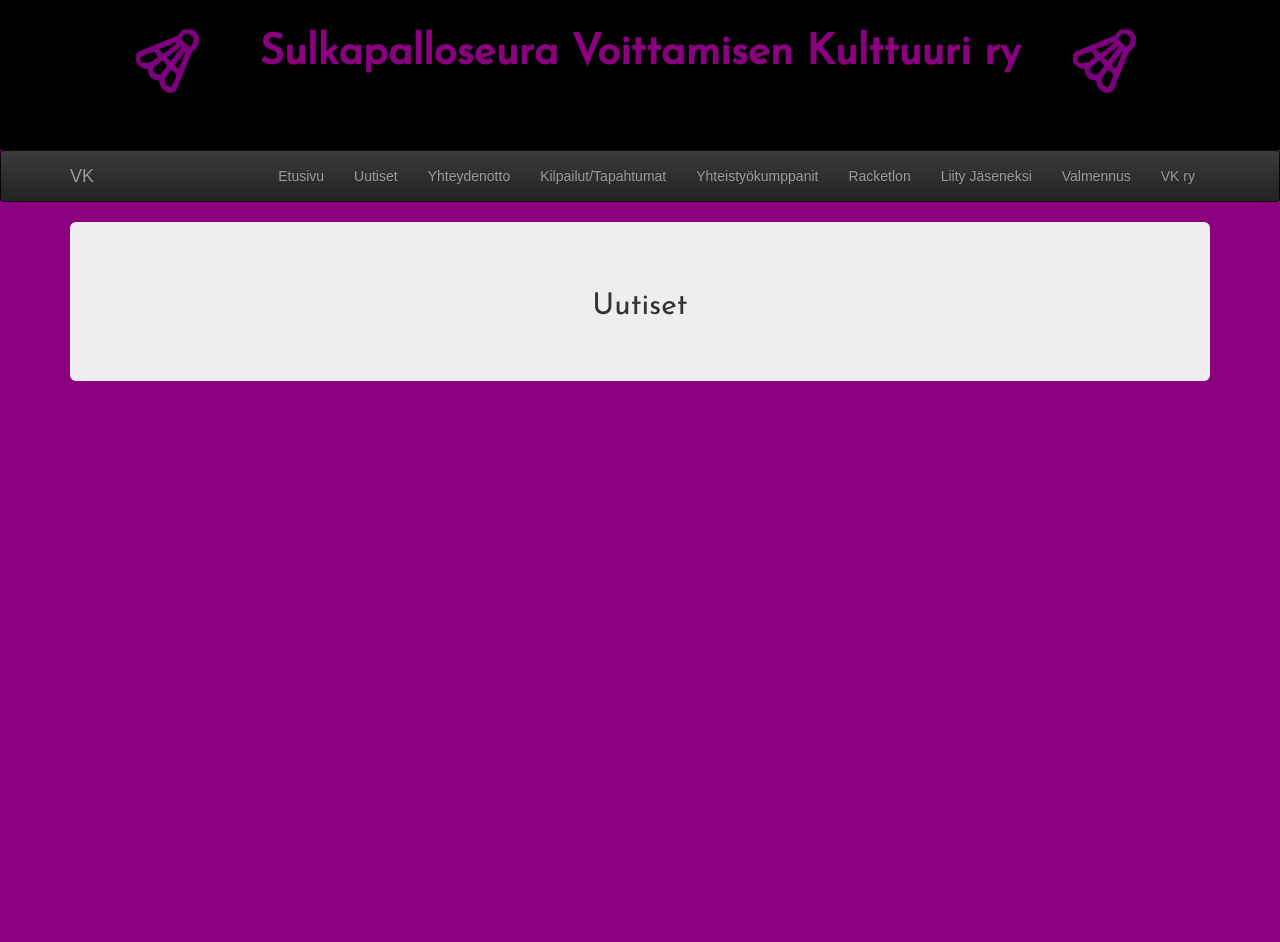
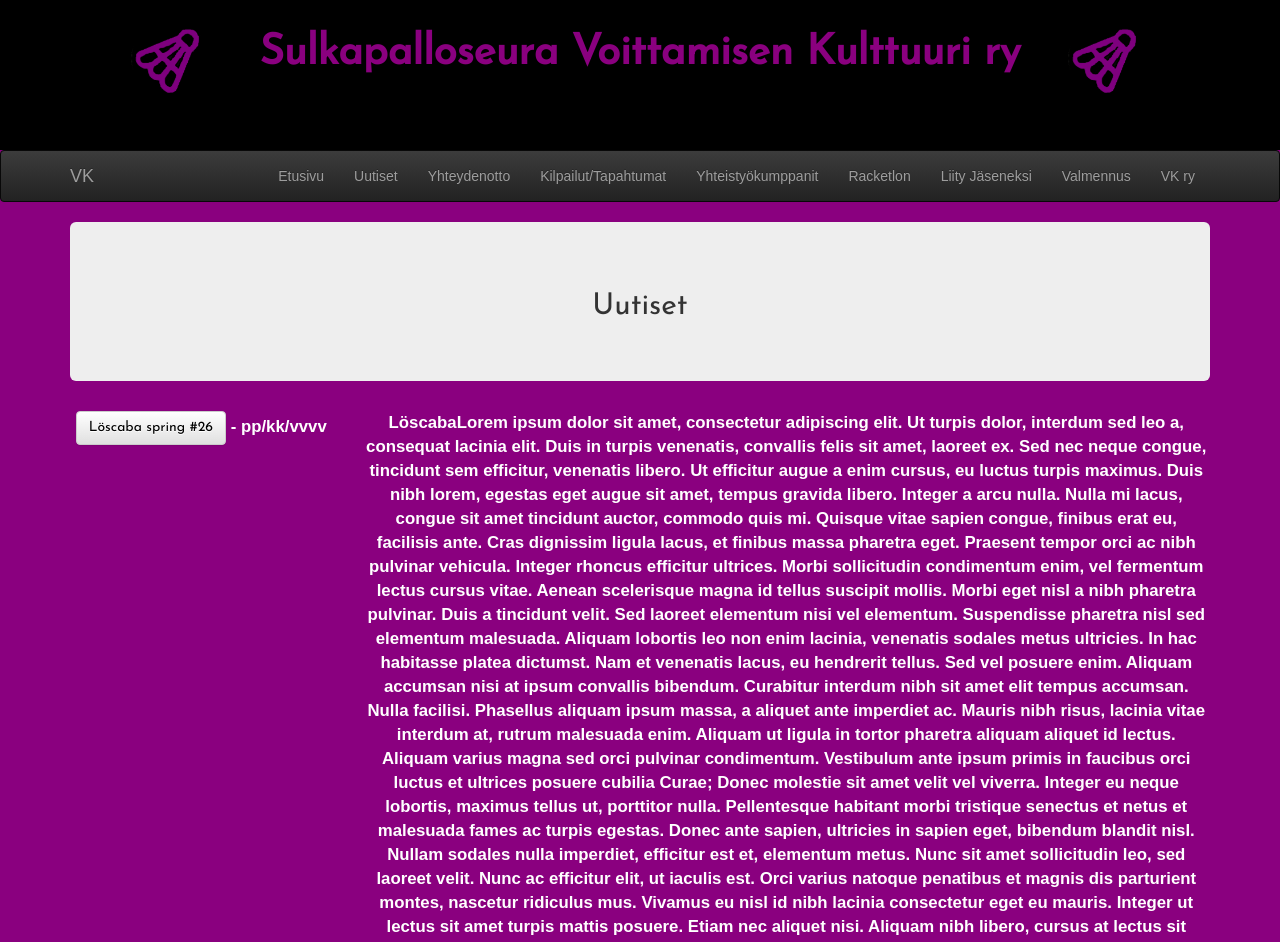
Before and after one commit to milleva/vk-enhanced-frontend, a React (Create React App) app: page /news in a window 1280 px wide. Shown: the top 942 px of the page. Before the commit the page ends 800 px from the top, so only its background shows below. Built offline with nearby package versions, Linux system fonts and the light colour scheme.

Commit message:
news and contact frontg

```diff
--- a/public/index.html
+++ b/public/index.html
@@ -9,7 +9,7 @@
       homescreen on Android. See https://developers.google.com/web/fundamentals/engage-and-retain/web-app-manifest/
     -->
     <link rel="manifest" href="%PUBLIC_URL%/manifest.json">
-    <link rel="shortcut icon" href="%PUBLIC_URL%/favicon.ico">
+    <link rel="shortcut icon" href="%PUBLIC_URL%/vk_logo_1.jpg">
 
     <!-- Latest compiled and minified CSS -->
     <link rel="stylesheet" href="https://maxcdn.bootstrapcdn.com/bootstrap/3.3.7/css/bootstrap.min.css" integrity="sha384-BVYiiSIFeK1dGmJRAkycuHAHRg32OmUcww7on3RYdg4Va+PmSTsz/K68vbdEjh4u" crossorigin="anonymous">
@@ -28,7 +28,7 @@
       work correctly both with client-side routing and a non-root public URL.
       Learn how to configure a non-root public URL by running `npm run build`.
     -->
-    <title>React App</title>
+    <title>Voittamisen Kulttuuri</title>
   </head>
   <body>
     <noscript>
--- a/src/components/Contact.js
+++ b/src/components/Contact.js
@@ -13,23 +13,33 @@ export default class Contact extends React.Component {
             <Grid>
                 <Jumbotron>
                     <h2 style={{fontFamily: 'Josefin Sans'}}>Yhteystiedot: </h2>
-                    <div style={{textAlign: 'left'}}>
+                </Jumbotron>
+                <Row>
+                    <Col sm={12} md={12}>
+                        <div style={styleSheet.main}>
                             <p><u>Sähköposti</u>: voittamisenkulttuuriry@outlook.com</p>
                             <p><u>Hallituksen puheenjohtaja</u>: Ilkka Lehtinen 0400 355 201</p>
                             <p><u>Varapuheenjohtaja</u>: Niilo Selin</p>
                             <p><u>Sihteeri</u>: Hannu Aro 050 3289319</p>
                             <p><u>Rahastonhoitaja</u>: Mari Lehtonen 050 5678 719</p>
                         </div>
-                    <br/>
+                    </Col>
+                </Row>
 
+                <Jumbotron>
                     <h2 style={{fontFamily: 'Josefin Sans'}}>Tai suora yhteydenotto: </h2>
+                </Jumbotron>
+                <Row>
+                    <Col sm={12} md={12}>
                         <form className="messageForm">
                             <p><input style={styleSheet.input} type="text" placeholder="nimi"/></p>
                             <p><input style={styleSheet.input} type="text" placeholder="sähköposti"/></p>
                             <p><textarea style={styleSheet.input} type="text" placeholder="Uusi viesti" rows="8" cols="45"/></p>
                             <div><button style={styleSheet.button} type="submit">Lähetä</button></div>
                         </form>
-                </Jumbotron>
+                    </Col>
+                </Row>
+
             </Grid>
         )
     }
@@ -47,6 +57,13 @@ const styleSheet = {
         color: 'black',
         backgroundColor: 'white',
         fontFamily: 'Josefin Sans',
-        fontSize: '1.5em'
+        fontSize: '1.5em',
+        marginBottom: '1em'
+    },
+    main: {
+        color: 'white',
+        fontWeight: 'bold',
+        fontSize: '1.2em',
+        textAlign: 'left'
     }
 }
--- a/src/components/Events.js
+++ b/src/components/Events.js
@@ -9,9 +9,18 @@ export default class Events extends React.Component {
                     <h2 style={{fontFamily: 'Josefin Sans'}}>Kilpailut ja tapahtumat</h2>
                 </Jumbotron>
                 <Row style={StyleSheet.main} className="show-grid text-center">
-                    <Col xs={12} md={4}>
-                        Löscaba
+                    <Col xs={12} md={12}>
+                        LöscabaLorem ipsum dolor sit amet, consectetur adipiscing elit. Ut turpis dolor, interdum sed leo a, consequat lacinia elit. Duis in turpis venenatis, convallis felis sit amet, laoreet ex. Sed nec neque congue, tincidunt sem efficitur, venenatis libero. Ut efficitur augue a enim cursus, eu luctus turpis maximus. Duis nibh lorem, egestas eget augue sit amet, tempus gravida libero. Integer a arcu nulla. Nulla mi lacus, congue sit amet tincidunt auctor, commodo quis mi. Quisque vitae sapien congue, finibus erat eu, facilisis ante. Cras dignissim ligula lacus, et finibus massa pharetra eget.
+
+                        Praesent tempor orci ac nibh pulvinar vehicula. Integer rhoncus efficitur ultrices. Morbi sollicitudin condimentum enim, vel fermentum lectus cursus vitae. Aenean scelerisque magna id tellus suscipit mollis. Morbi eget nisl a nibh pharetra pulvinar. Duis a tincidunt velit. Sed laoreet elementum nisi vel elementum. Suspendisse pharetra nisl sed elementum malesuada. Aliquam lobortis leo non enim lacinia, venenatis sodales metus ultricies. In hac habitasse platea dictumst. Nam et venenatis lacus, eu hendrerit tellus. Sed vel posuere enim. Aliquam accumsan nisi at ipsum convallis bibendum.
+
+                        Curabitur interdum nibh sit amet elit tempus accumsan. Nulla facilisi. Phasellus aliquam ipsum massa, a aliquet ante imperdiet ac. Mauris nibh risus, lacinia vitae interdum at, rutrum malesuada enim. Aliquam ut ligula in tortor pharetra aliquam aliquet id lectus. Aliquam varius magna sed orci pulvinar condimentum. Vestibulum ante ipsum primis in faucibus orci luctus et ultrices posuere cubilia Curae; Donec molestie sit amet velit vel viverra. Integer eu neque lobortis, maximus tellus ut, porttitor nulla. Pellentesque habitant morbi tristique senectus et netus et malesuada fames ac turpis egestas.
+
+                        Donec ante sapien, ultricies in sapien eget, bibendum blandit nisl. Nullam sodales nulla imperdiet, efficitur est et, elementum metus. Nunc sit amet sollicitudin leo, sed laoreet velit. Nunc ac efficitur elit, ut iaculis est. Orci varius natoque penatibus et magnis dis parturient montes, nascetur ridiculus mus. Vivamus eu nisl id nibh lacinia consectetur eget eu mauris. Integer ut lectus sit amet turpis mattis posuere. Etiam nec aliquet nisi. Aliquam nibh libero, cursus at lectus sit amet, tristique accumsan mauris. Vivamus finibus neque odio, vel fermentum ante rhoncus at. Proin in sodales dolor. Ut semper dolor at iaculis semper. Sed dignissim finibus enim, et ultricies metus volutpat quis. Orci varius natoque penatibus et magnis dis parturient montes, nascetur ridiculus mus. Morbi ornare, nunc eu rhoncus fermentum, metus ante porttitor massa, sit amet sodales urna lorem quis nulla. Lorem ipsum dolor sit amet, consectetur adipiscing elit.
+
+                        Morbi molestie dui sit amet quam auctor vulputate. Etiam luctus velit id dui aliquet, in blandit leo commodo. Aenean tristique orci nunc, vitae sollicitudin lacus volutpat id. Suspendisse non eros eu erat venenatis auctor. Duis feugiat malesuada est in pharetra. Nullam risus mauris, egestas aliquet odio nec, tempor faucibus lorem. Mauris blandit, ante vel porta gravida, dui orci bibendum lectus, nec egestas lectus nunc sed justo. Vestibulum ligula metus, viverra accumsan placerat non, blandit non mauris. Aenean pulvinar blandit sem, sed tempus nulla volutpat eget. Curabitur quis leo nunc. Curabitur nec te
                     </Col>
+
                 </Row>
             </Grid>
         )
@@ -21,6 +30,7 @@ export default class Events extends React.Component {
 const StyleSheet = {
     main: {
         color: 'white',
-        fontWeight: 'bold'
+        fontWeight: 'bold',
+        fontSize: '1.2em'
     }
 }
--- a/src/components/News.js
+++ b/src/components/News.js
@@ -8,7 +8,35 @@ export default class News extends React.Component {
                 <Jumbotron>
                     <h2 style={{fontFamily: 'Josefin Sans'}}>Uutiset</h2>
                 </Jumbotron>
+
+                <Row style={StyleSheet.main} className="show-grid text-center">
+                    <Col xs={12} md={3}>
+                       <p><Button style={{color: 'black', fontFamily: 'Josefin Sans'}} bsStyle="default" >
+                           Löscaba spring #26
+                       </Button> - pp/kk/vvvv</p>
+                    </Col>
+                    <Col xs={12} md={9}>
+                        LöscabaLorem ipsum dolor sit amet, consectetur adipiscing elit. Ut turpis dolor, interdum sed leo a, consequat lacinia elit. Duis in turpis venenatis, convallis felis sit amet, laoreet ex. Sed nec neque congue, tincidunt sem efficitur, venenatis libero. Ut efficitur augue a enim cursus, eu luctus turpis maximus. Duis nibh lorem, egestas eget augue sit amet, tempus gravida libero. Integer a arcu nulla. Nulla mi lacus, congue sit amet tincidunt auctor, commodo quis mi. Quisque vitae sapien congue, finibus erat eu, facilisis ante. Cras dignissim ligula lacus, et finibus massa pharetra eget.
+
+                        Praesent tempor orci ac nibh pulvinar vehicula. Integer rhoncus efficitur ultrices. Morbi sollicitudin condimentum enim, vel fermentum lectus cursus vitae. Aenean scelerisque magna id tellus suscipit mollis. Morbi eget nisl a nibh pharetra pulvinar. Duis a tincidunt velit. Sed laoreet elementum nisi vel elementum. Suspendisse pharetra nisl sed elementum malesuada. Aliquam lobortis leo non enim lacinia, venenatis sodales metus ultricies. In hac habitasse platea dictumst. Nam et venenatis lacus, eu hendrerit tellus. Sed vel posuere enim. Aliquam accumsan nisi at ipsum convallis bibendum.
+
+                        Curabitur interdum nibh sit amet elit tempus accumsan. Nulla facilisi. Phasellus aliquam ipsum massa, a aliquet ante imperdiet ac. Mauris nibh risus, lacinia vitae interdum at, rutrum malesuada enim. Aliquam ut ligula in tortor pharetra aliquam aliquet id lectus. Aliquam varius magna sed orci pulvinar condimentum. Vestibulum ante ipsum primis in faucibus orci luctus et ultrices posuere cubilia Curae; Donec molestie sit amet velit vel viverra. Integer eu neque lobortis, maximus tellus ut, porttitor nulla. Pellentesque habitant morbi tristique senectus et netus et malesuada fames ac turpis egestas.
+
+                        Donec ante sapien, ultricies in sapien eget, bibendum blandit nisl. Nullam sodales nulla imperdiet, efficitur est et, elementum metus. Nunc sit amet sollicitudin leo, sed laoreet velit. Nunc ac efficitur elit, ut iaculis est. Orci varius natoque penatibus et magnis dis parturient montes, nascetur ridiculus mus. Vivamus eu nisl id nibh lacinia consectetur eget eu mauris. Integer ut lectus sit amet turpis mattis posuere. Etiam nec aliquet nisi. Aliquam nibh libero, cursus at lectus sit amet, tristique accumsan mauris. Vivamus finibus neque odio, vel fermentum ante rhoncus at. Proin in sodales dolor. Ut semper dolor at iaculis semper. Sed dignissim finibus enim, et ultricies metus volutpat quis. Orci varius natoque penatibus et magnis dis parturient montes, nascetur ridiculus mus. Morbi ornare, nunc eu rhoncus fermentum, metus ante porttitor massa, sit amet sodales urna lorem quis nulla. Lorem ipsum dolor sit amet, consectetur adipiscing elit.
+
+                        Morbi molestie dui sit amet quam auctor vulputate. Etiam luctus velit id dui aliquet, in blandit leo commodo. Aenean tristique orci nunc, vitae sollicitudin lacus volutpat id. Suspendisse non eros eu erat venenatis auctor. Duis feugiat malesuada est in pharetra. Nullam risus mauris, egestas aliquet odio nec, tempor faucibus lorem. Mauris blandit, ante vel porta gravida, dui orci bibendum lectus, nec egestas lectus nunc sed justo. Vestibulum ligula metus, viverra accumsan placerat non, blandit non mauris. Aenean pulvinar blandit sem, sed tempus nulla volutpat eget. Curabitur quis leo nunc. Curabitur nec te
+                    </Col>
+
+                </Row>
             </Grid>
         )
     }
 }
+
+const StyleSheet = {
+    main: {
+        color: 'white',
+        fontWeight: 'bold',
+        fontSize: '1.2em'
+    }
+}
```
Also changed, not shown: src/components/Home.js (+4 -4 lines), public/vk_logo_1.jpg (added). Lines whose indentation alone changed are shown as unchanged.
